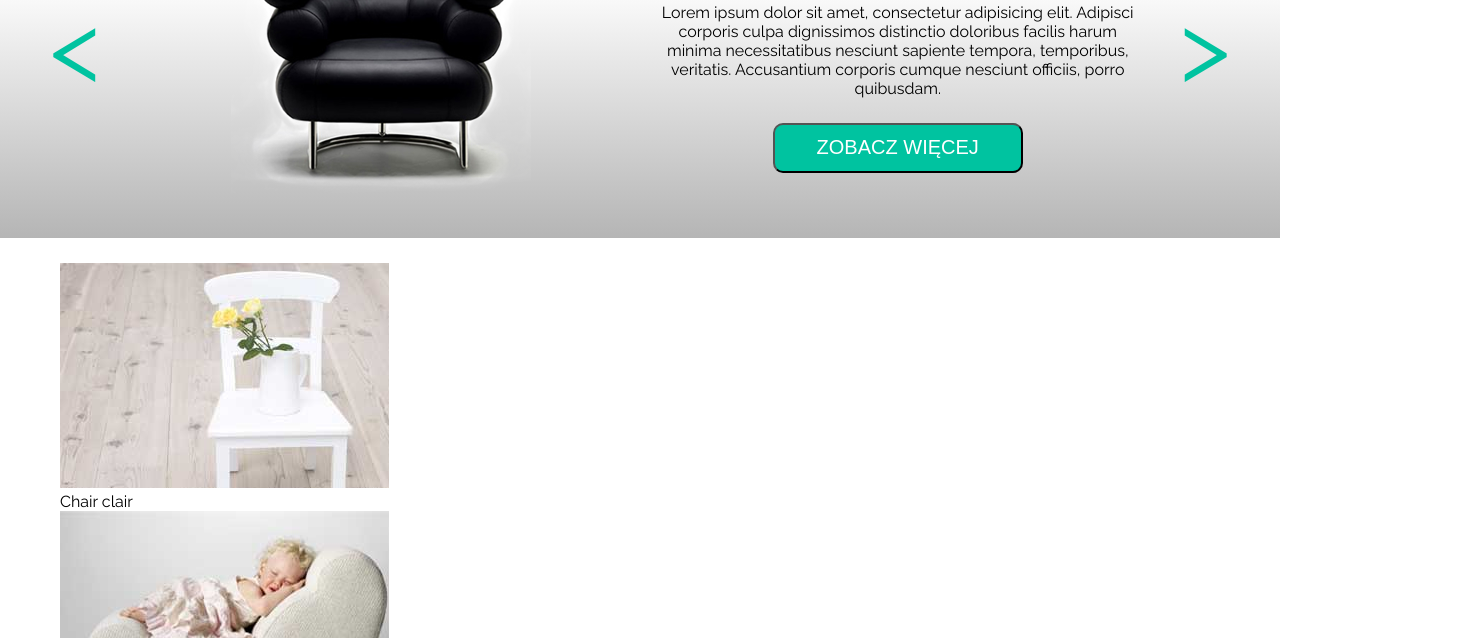
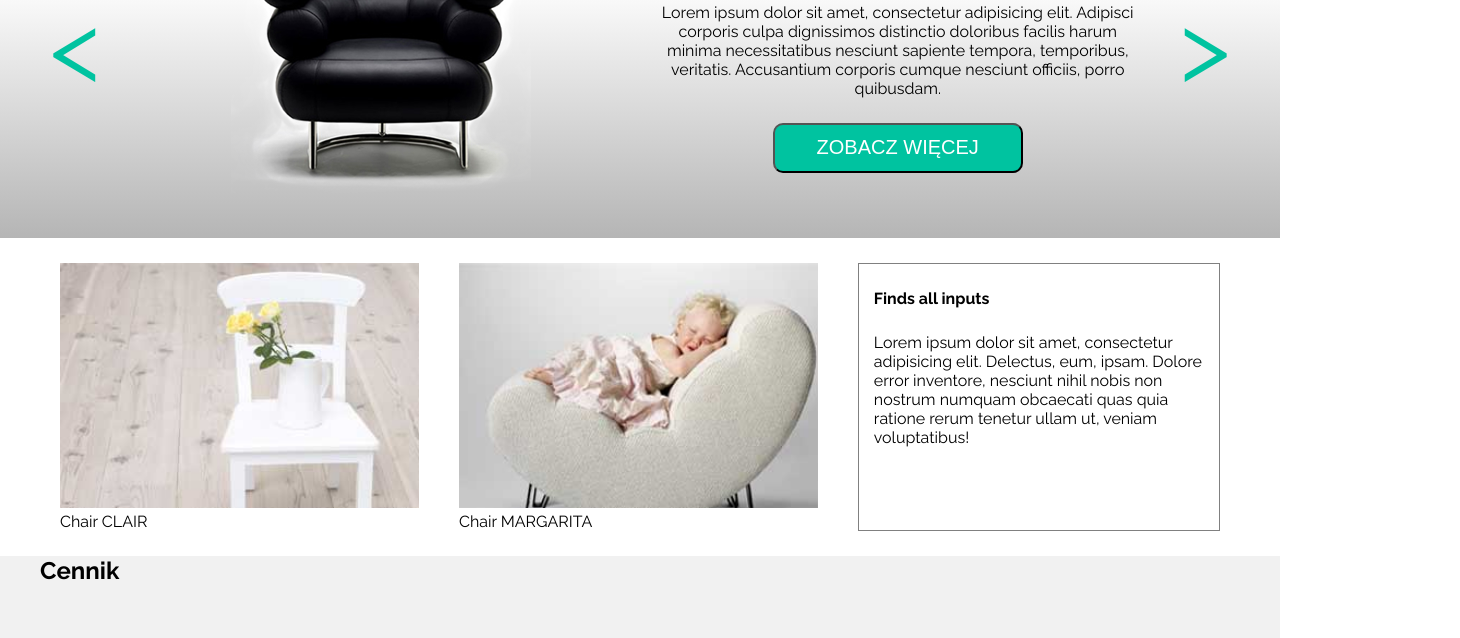
Before and after one commit to pmoskal4/Sit-on-chair, a website: page src/index.html in a window 1280 px wide. Shown: the part 162-800 px from the top of the page, 1460 px wide, since content can reach past the window. Drawn offline with Linux system fonts and the light colour scheme.

Commit message:
Stylizowanie sekcji z produktami

```diff
--- a/src/index.html
+++ b/src/index.html
@@ -49,7 +49,6 @@
 
     <section class="site-products">
         <div class="container">
-            <div class="col-3-layout">
             <div class=" column">
                 <img src="images/box1_img.jpg">
                 <p>Chair <span class="uppercase">clair</span></p>
@@ -61,7 +60,6 @@
             <div class="column moreProducts">
                 <h4>Finds all inputs</h4>
                 <p>Lorem ipsum dolor sit amet, consectetur adipisicing elit. Delectus, eum, ipsam. Dolore error inventore, nesciunt nihil nobis non nostrum numquam obcaecati quas quia ratione rerum tenetur ullam ut, veniam voluptatibus!</p>
-                </div>
             </div>
         </div>
     </section>
--- a/src/styles/base/_body.scss
+++ b/src/styles/base/_body.scss
@@ -6,3 +6,11 @@ body {
   width: 1200px;
   margin: 0 auto;
 }
+
+img {
+  width: 100%;
+}
+
+.uppercase {
+  text-transform: uppercase;
+}
--- a/src/styles/components/_products.scss
+++ b/src/styles/components/_products.scss
@@ -6,15 +6,19 @@ Site - Products
   margin: 25px auto;
 }
 
-.site-products div.column {
-  padding-left: 20px;
+.site-products .container {
+  display: flex;
+  justify-content: space-between;
+}
+
+.site-products .column {
+  width: 33.33%;
+  margin: 0 20px;
 }
 
 .moreProducts {
-  height: 225px;
-  position: relative;
-  right: 20px;
   border: 1px solid grey;
+  padding: 0 15px;
 }
 
 .moreProducts h4 {
--- a/src/styles/main.scss
+++ b/src/styles/main.scss
@@ -9,7 +9,6 @@
 
 //Grid layout
 //@import "layout/grid.scss";
-
 
 
 //Components files
```
Also changed, not shown: dist/main.css. Lines whose indentation alone changed are shown as unchanged.
